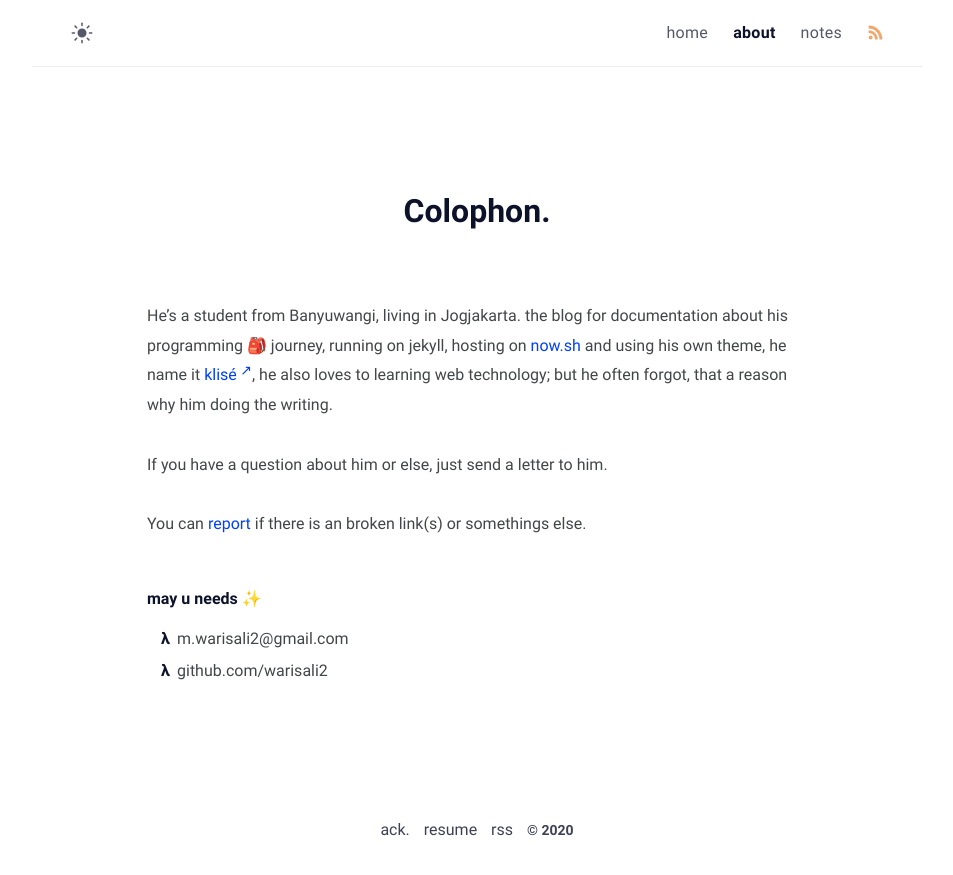
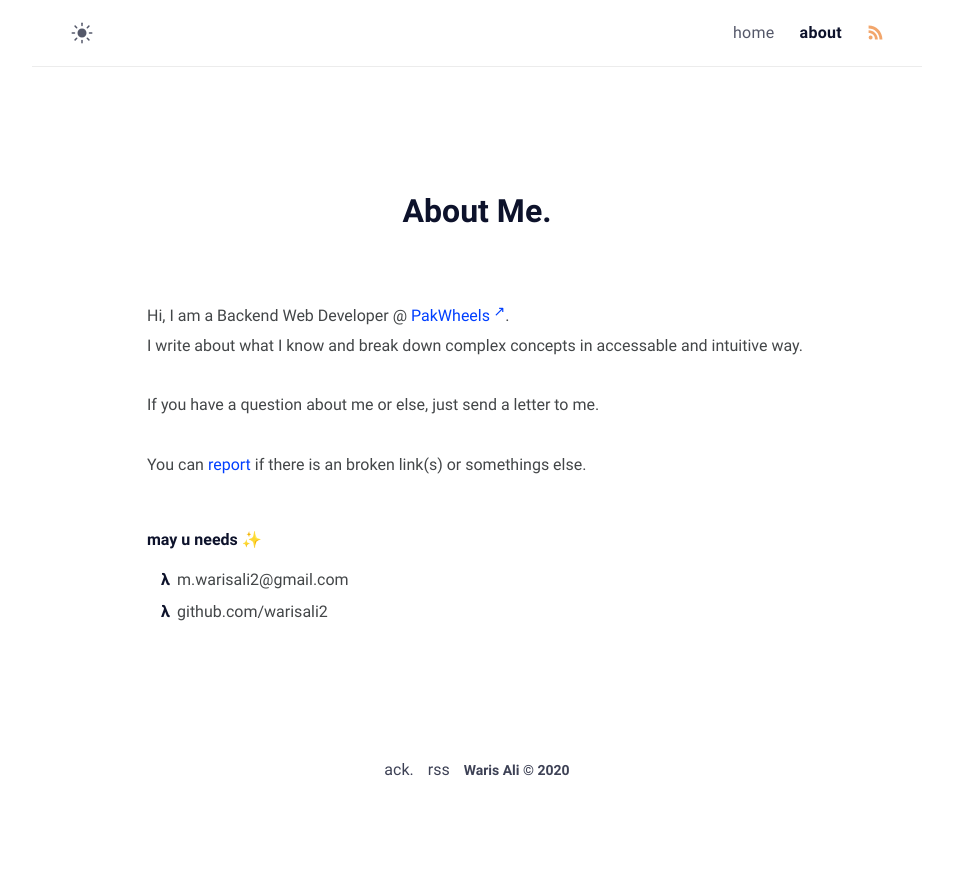
Before and after one commit to Waris-Ali-Tech/warisali.tech, a Jekyll site: the page built from about.md, in a window 1280 px wide. Shown: the top 875 px of the page, without its empty margins (163-1116 px from the left). Built offline with Jekyll 4.4.1, drawn with Linux system fonts in a browser that asks for light colours.

Commit message:
feat: Update Bio

```diff
--- a/_config.yml
+++ b/_config.yml
@@ -1,20 +1,18 @@
 # Site settings
 title: Waris Ali
 description: >-
-  He's writing in Bahasa about web technology and experience as a journal
-  for documentation things that he learned, meet him <a href="https://github.com/piharpi" target="_blank" rel="noopener">@github</a>.
+  He's writing in Pakistan about web technology and experience as a journal for documenting things that he learned, meet him <a href="https://github.com/warisali2" target="_blank" rel="noopener">@github</a>.
 lang: en-US
 timezone: Asia/Karachi
 image: assets/img/ogp.png # This image used for Open Graph more info https://ogp.me/
-repo: https://github.com/piharpi/mahendrata.now.sh
+repo: https://github.com/warisali2/warisali.github.io
 mode: dark # default theme "dark" | "light"
 
 # Profile settings
 author:
   name: Waris Ali
   bio: >-
-    The minimalist Jekyll theme, light and dark mode support, for running a personal site and blog,
-    meet Klisé theme at <a href="https://github.com/piharpi/jekyll-klise" target="_blank" rel="noopener">@github</a>.
+    Hi, I am a Backend Web Developer @ <a href="https://pakwheels.com" target="_blank" rel="noopener">PakWheels</a>.<br/> I write about what I know and break down complex concepts in accessable and intuitive way.
   username: warisali2
   email: m.warisali2@gmail.com
   avatar: /assets/img/avatar.jpg
@@ -73,6 +71,7 @@ exclude:
   - README.md
   - node_modules
   - CODE_OF_CONDUCT.md
+  - notes.md
 
 # Plugins
 plugins:
--- a/_data/menus.yml
+++ b/_data/menus.yml
@@ -6,9 +6,9 @@
   url: /about/
   external: false
 
-- title: notes
-  url: /notes/
-  external: false # set true if you using external link, see bellow
+#- title: notes
+#  url: /notes/
+#  external: false # set true if you using external link, see bellow
 
 # Example:
 # - title: github
--- a/_includes/footer.html
+++ b/_includes/footer.html
@@ -1,8 +1,7 @@
 <footer class="footer">
   <a class="footer_item" href="/thanks">ack.</a>
-  <a class="footer_item" href="/resume">resume</a>
   <a class="footer_item" href="/feed.xml">rss</a>
-  <span class="footer_item">&copy; {{ site.time | date: "%Y" }}</span>
+  <span class="footer_item">{{ site.author.name }} &copy; {{ site.time | date: "%Y" }}</span>
 </footer>
 <script src="/assets/js/main.js" defer="defer"></script>
 <script src="/assets/js/galite.js"></script>
--- a/about.md
+++ b/about.md
@@ -1,16 +1,16 @@
 ---
-title: Colophon
+title: About Me
 permalink: /about/
 layout: page
-excerpt: Hello peeps, I'm student of computer science from Banyuwangi, living in Jogjakarta. This blog for documentation about my programming journey, running on jekyll, hosting on netlify and using my own simple theme.
+excerpt: Hi, I am a Backend Web Developer @ <a href="https://pakwheels.com" target="_blank" rel="noopener">PakWheels</a>.<br/> I write about what I know and break down complex concepts in accessable and intuitive way.
 comments: false
 ---
 
-He's a student from Banyuwangi, living in Jogjakarta. the blog for documentation about his programming 🎒 journey, running on jekyll, hosting on [now.sh](http://now.sh) and using his own theme, he name it <a href="https://github.com/piharpi/jekyll-klise" target="_blank" rel="noopener">klisé</a>, he also loves to learning web technology; but he often forgot, that a reason why him doing the writing.
+Hi, I am a Backend Web Developer @ <a href="https://pakwheels.com" target="_blank" rel="noopener">PakWheels</a>.<br/> I write about what I know and break down complex concepts in accessable and intuitive way.
 
-If you have a question about him or else, just send a letter to him.
+If you have a question about me or else, just send a letter to me.
 
-You can [report](http://github.com/piharpi/jekyll-klise/issues/new) if there is an broken link(s) or somethings else.
+You can [report](http://github.com/warisali2/warisali2.github.io/issues/new) if there is an broken link(s) or somethings else.
 
 ##### may u needs ✨
 
```
Also changed, not shown: thanks.md (+2 -2 lines), assets/img/avatar.jpg, assets/img/ogp.png.
